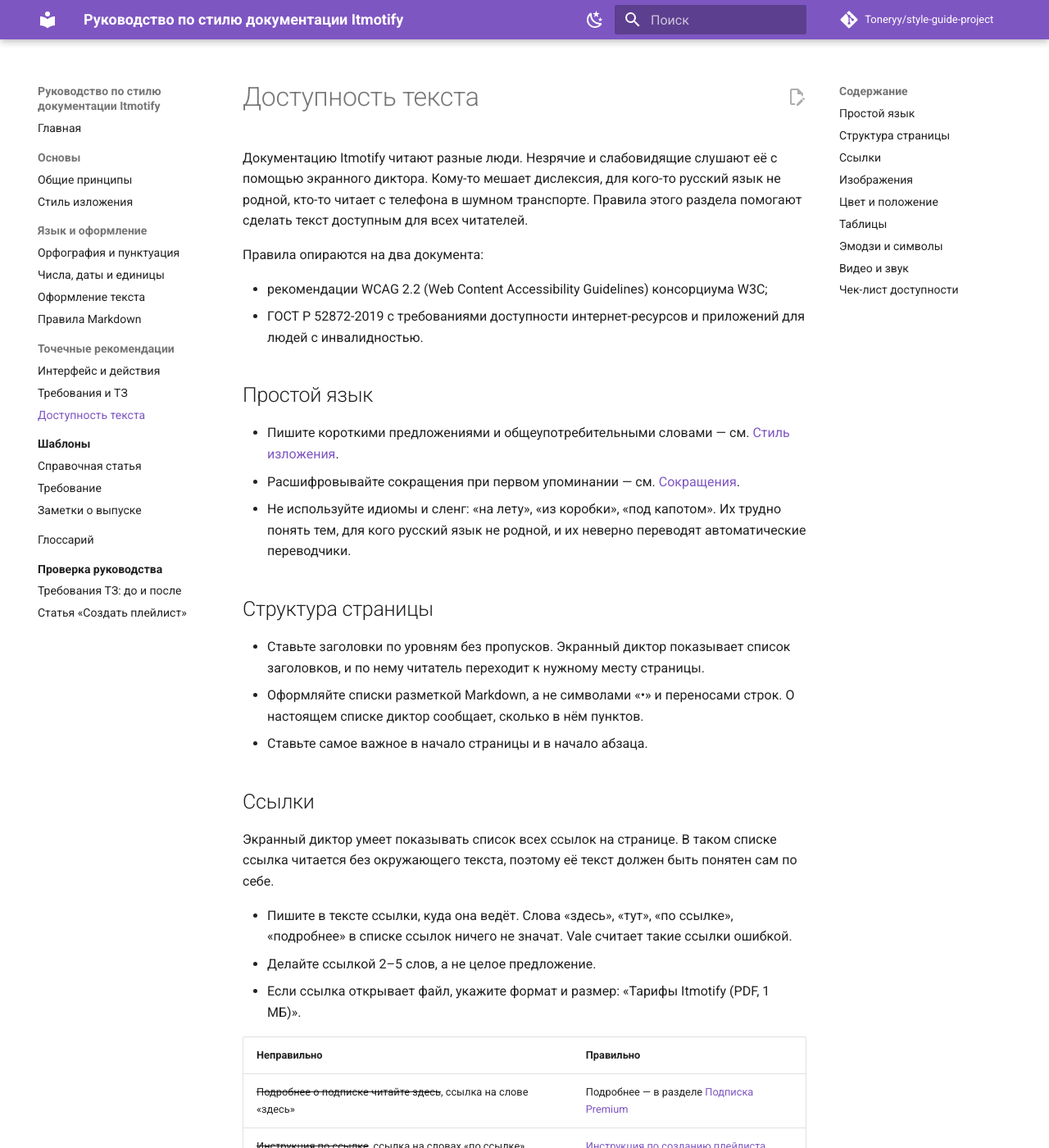
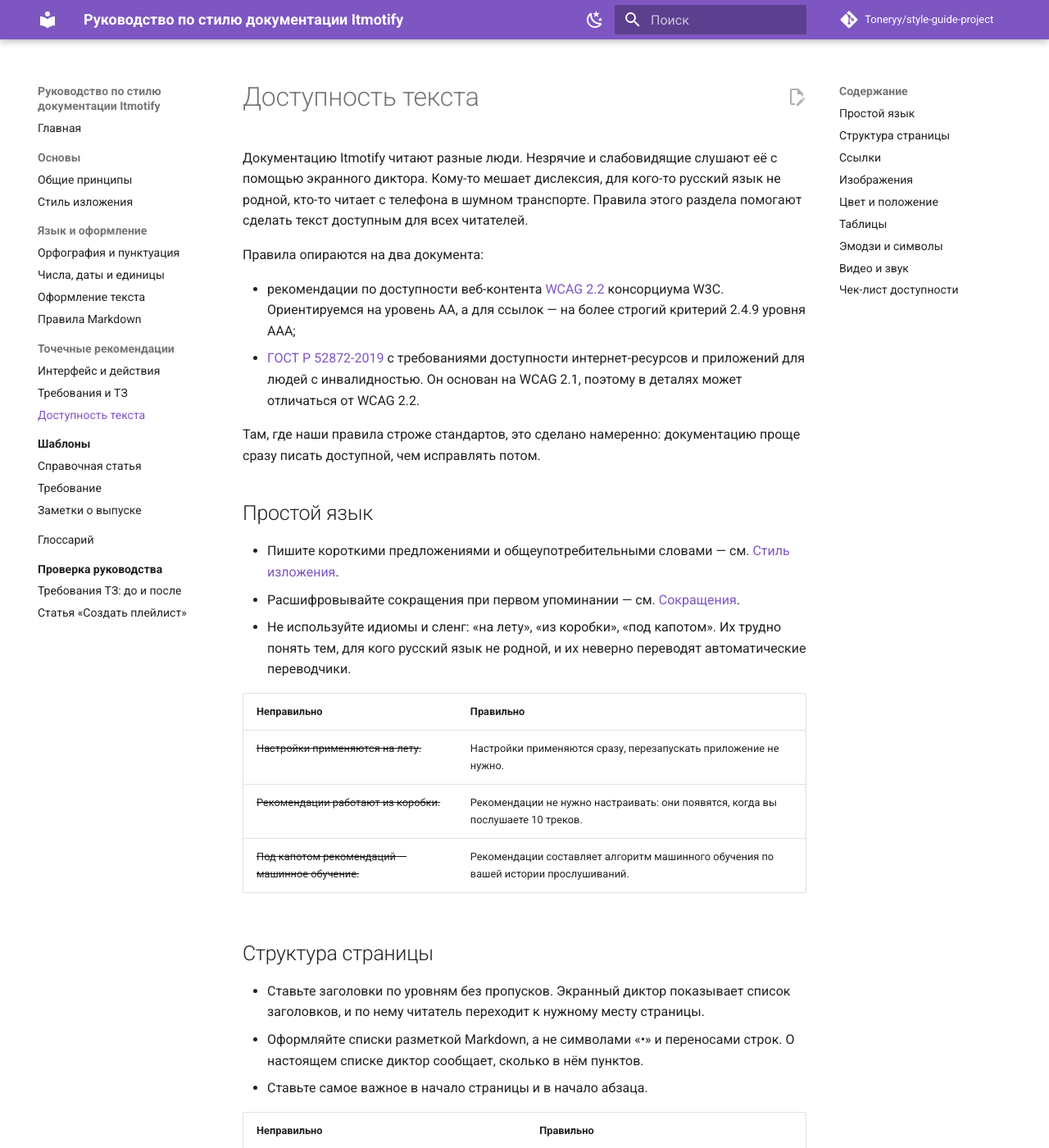
Before and after one commit to Toneryy/style-guide-project, an MkDocs documentation site: the page built from docs/accessibility.md, in a window 1280 px wide and 1400 px high. Shown: the whole window at 82% size. Built offline with MkDocs 1.6.1 and Material for MkDocs 9.7.7, drawn with Linux system fonts in a browser that asks for light colours; comment, search, counter and statistics services are not loaded; some of the changed text lies outside the part shown.

Commit message:
docs(accessibility): правки по ревью

```diff
--- a/docs/accessibility.md
+++ b/docs/accessibility.md
@@ -4,8 +4,10 @@
 
 Правила опираются на два документа:
 
-- рекомендации WCAG 2.2 (Web Content Accessibility Guidelines) консорциума W3C;
-- ГОСТ Р 52872-2019 с требованиями доступности интернет-ресурсов и приложений для людей с инвалидностью.
+- рекомендации по доступности веб-контента [WCAG 2.2](https://www.w3.org/TR/WCAG22/) консорциума W3C. Ориентируемся на уровень AA, а для ссылок — на более строгий критерий 2.4.9 уровня AAA;
+- [ГОСТ Р 52872-2019](https://tiflocentre.ru/documents/gost-r-52872-2019.php) с требованиями доступности интернет-ресурсов и приложений для людей с инвалидностью. Он основан на WCAG 2.1, поэтому в деталях может отличаться от WCAG 2.2.
+
+Там, где наши правила строже стандартов, это сделано намеренно: документацию проще сразу писать доступной, чем исправлять потом.
 
 ## Простой язык
 
@@ -13,11 +15,22 @@
 - Расшифровывайте сокращения при первом упоминании — см. [Сокращения](spelling.md#сокращения).
 - Не используйте идиомы и сленг: «на лету», «из коробки», «под капотом». Их трудно понять тем, для кого русский язык не родной, и их неверно переводят автоматические переводчики.
 
+| Неправильно | Правильно |
+| --- | --- |
+| ~~Настройки применяются на лету.~~ | Настройки применяются сразу, перезапускать приложение не нужно. |
+| ~~Рекомендации работают из коробки.~~ | Рекомендации не нужно настраивать: они появятся, когда вы послушаете 10 треков. |
+| ~~Под капотом рекомендаций — машинное обучение.~~ | Рекомендации составляет алгоритм машинного обучения по вашей истории прослушиваний. |
+
 ## Структура страницы
 
 - Ставьте заголовки по уровням без пропусков. Экранный диктор показывает список заголовков, и по нему читатель переходит к нужному месту страницы.
 - Оформляйте списки разметкой Markdown, а не символами «•» и переносами строк. О настоящем списке диктор сообщает, сколько в нём пунктов.
 - Ставьте самое важное в начало страницы и в начало абзаца.
+
+| Неправильно | Правильно |
+| --- | --- |
+| ~~`####` Скачивание~~ сразу после заголовка `##` | `###` Скачивание — следующий уровень |
+| ~~• Откройте Медиатеку~~ с символом и переносом строки | `- Откройте **Медиатеку**.` — пункт списка Markdown |
 
 ## Ссылки
 
@@ -37,18 +50,24 @@
 - У каждого изображения есть альтернативный текст. Его проверяет markdownlint, правило MD045.
 - Альтернативный текст передаёт смысл изображения, а не его вид. Пишите одно предложение до 150 знаков.
 - Не начинайте альтернативный текст со слов «Изображение» или «Скриншот»: диктор и так сообщает, что это изображение.
+- Не используйте разметку в альтернативном тексте: жирный и код в нём не отображаются. Названия элементов пишите без выделения.
 - Шаги инструкции описывайте текстом, даже если на скриншоте всё видно.
 - Не заменяйте текст картинкой: таблицу — скриншотом таблицы, список — схемой без описания. Под схемой давайте её текстовое описание.
 
 | Неправильно | Правильно |
 | --- | --- |
-| ~~Скриншот экрана~~ | Окно **Новый плейлист** с полем для названия и кнопкой **Создать** |
-| ~~Картинка 1~~ | Кнопка **Ещё** в строке трека открывает меню с пунктом **Добавить в плейлист** |
+| ~~`![Скриншот экрана](assets/images/playlist/new-playlist.png)`~~ | `![Окно Новый плейлист с полем для названия и кнопкой Создать](assets/images/playlist/new-playlist.png)` |
+| ~~`![Картинка 1](assets/images/playlist/more-menu.png)`~~ | `![Кнопка Ещё в строке трека открывает меню с пунктом Добавить в плейлист](assets/images/playlist/more-menu.png)` |
 
 ## Цвет и положение
 
 - Не передавайте информацию только цветом. Читатель может не различать цвета, а в тёмной теме цвета выглядят иначе.
 - Не указывайте элемент только по положению: «кнопка справа», «ссылка ниже». Называйте элемент — см. [Положение и цвет](ui.md#положение-и-цвет).
+
+| Неправильно | Правильно |
+| --- | --- |
+| ~~Нажмите зелёную кнопку справа.~~ | Нажмите **Слушать** под обложкой плейлиста. |
+| ~~Треки, недоступные без подписки, выделены серым.~~ | Треки, недоступные без подписки, выделены серым и отмечены значком замка. |
 
 ## Таблицы
 
@@ -56,23 +75,39 @@
 - Не используйте таблицы для вёрстки и не объединяйте ячейки.
 - Не оставляйте ячейки пустыми, ставьте тире «—».
 
+| Неправильно | Правильно |
+| --- | --- |
+| ~~Таблица из двух столбцов, чтобы поставить скриншот рядом с текстом шага~~ | Скриншот после текста шага, без таблицы |
+| ~~Пустая ячейка в столбце «Ограничения»~~ | Тире «—» в ячейке: ограничений нет |
+
 ## Эмодзи и символы
 
 - Не ставьте эмодзи в заголовки и не заменяйте ими слова. Диктор читает эмодзи по названию: «красное сердце», «огонь».
 - Не пишите слова прописными буквами для выделения: диктор может прочитать такое слово по буквам.
 - Стрелку «→» используйте только в пути по меню. В обычном тексте пишите словами: «затем», «после этого».
 
+| Неправильно | Правильно |
+| --- | --- |
+| ~~`## 🔥 Подборка дня`~~ | `## Подборка дня` |
+| ~~Ставьте ❤️ трекам, которые понравились.~~ | Ставьте отметку **Нравится** трекам, которые понравились. |
+| ~~Выберите трек → он начнёт играть.~~ | Выберите трек, и он начнёт играть. |
+
 ## Видео и звук
 
 - У видеоинструкции есть субтитры и текстовая версия шагов.
 - Не включайте видео и звук автоматически: звук мешает слушать экранный диктор.
+
+| Неправильно | Правильно |
+| --- | --- |
+| ~~Посмотрите видео, там всё показано.~~ | Под видео — те же шаги текстом, у видео есть субтитры. |
+| ~~Видео начинается со звуком, как только открылась статья.~~ | Видео начинается, только когда читатель нажмёт **Смотреть**. |
 
 ## Чек-лист доступности
 
 - [ ] предложения короткие, сокращения расшифрованы;
 - [ ] заголовки идут по уровням без пропусков;
 - [ ] текст каждой ссылки понятен без окружения;
-- [ ] у каждого изображения есть альтернативный текст, а шаги описаны текстом;
+- [ ] у каждого изображения есть альтернативный текст без разметки, а шаги описаны текстом;
 - [ ] информация не передаётся только цветом или положением;
 - [ ] у таблиц есть строка заголовков, ячейки не объединены и не пустые;
 - [ ] в заголовках и вместо слов нет эмодзи.
```
Also changed, not shown: docs/markdown.md (+2 -0 lines), 1 other file.
